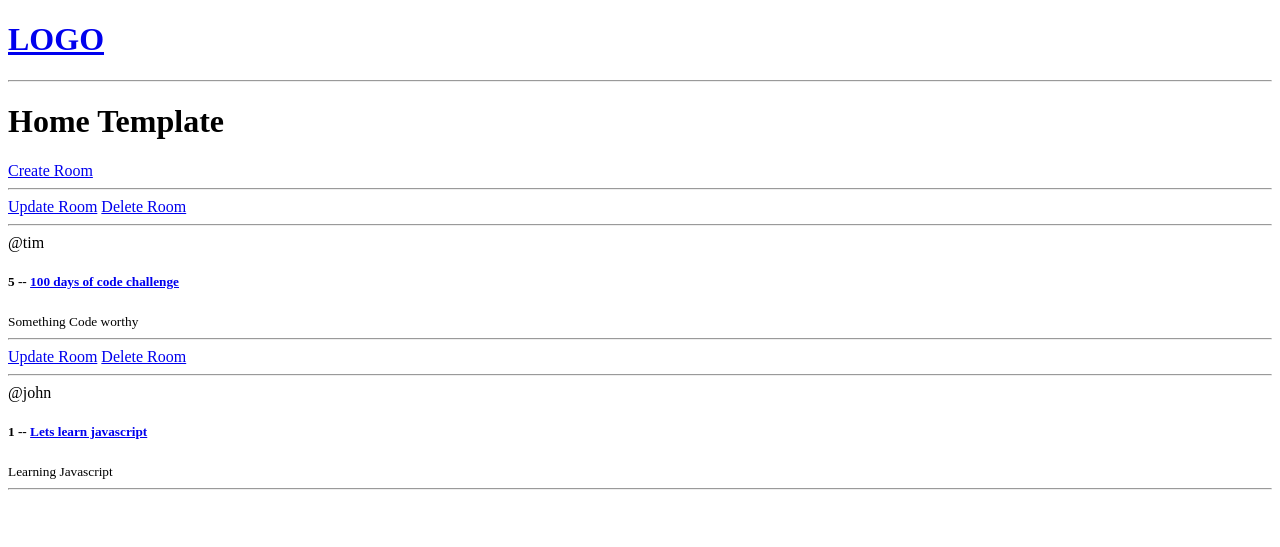
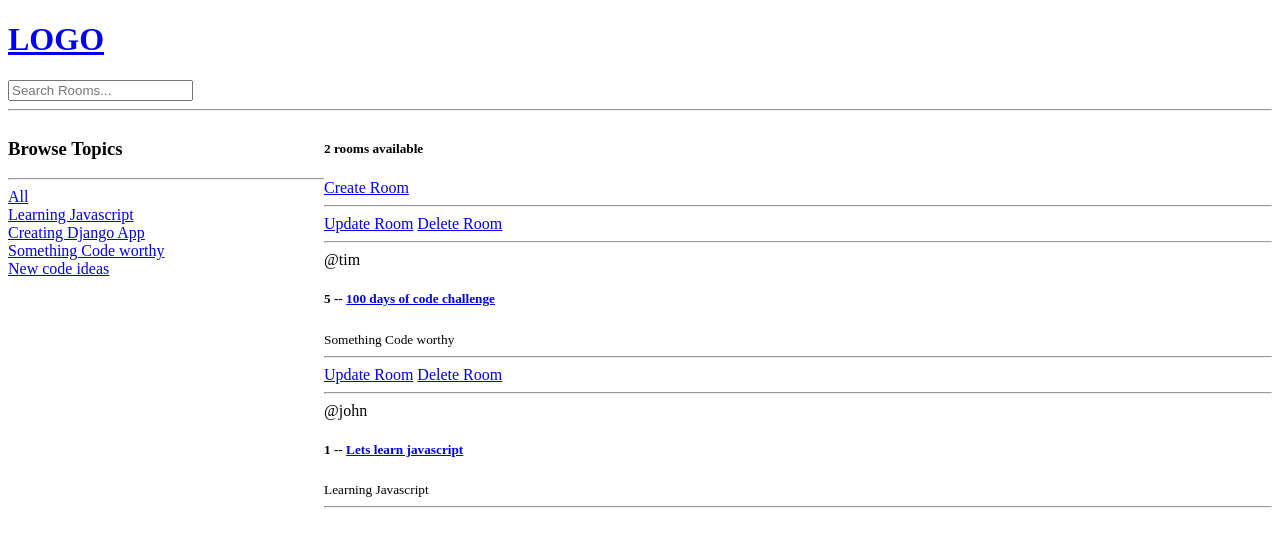
Before and after one commit to JohnCarlson1/studybud, a Django app: page / in a window 1280 px wide. Shown: the top 547 px of the page. Run offline with Django 4.2, Linux system fonts and the light colour scheme; data comes from the database, SQL or seed files in the repository; both versions use the stored data as it was after the commit.

Commit message:
Added Search functionality

```diff
--- a/baseApp/templates/baseApp/home.html
+++ b/baseApp/templates/baseApp/home.html
@@ -2,12 +2,34 @@
 
 {% block content %}
 
-<h1>Home Template</h1>
+<style>
+    .home-container {
+        display: grid;
+        grid-template-columns: 1fr 3fr;
+    }
+</style>
 
+<div class="home-container">
 
-<div>
+    <div>
+        <h3>Browse Topics</h3>
+        <hr>
 
-    <a href="{% url 'create-room' %}">Create Room</a>
+        <div>
+            <a href="{% url 'home' %}">All</a>
+        </div>
+
+        {% for topic in topics %}
+        <div>
+            <a href="{% url 'home' %}?q={{topic.name}}">{{topic.name}}</a>
+        </div>
+        {% endfor %}
+
+    </div>
+
+    <div>
+        <h5>{{room_count}} rooms available</h5>
+        <a href="{% url 'create-room' %}">Create Room</a>
     <hr>
     <div>
         {% for room in rooms %}
@@ -25,6 +47,9 @@
         {% endfor %}
 
     </div>
+    </div>
+
+
 </div>
 
 {% endblock content %}
--- a/baseApp/views.py
+++ b/baseApp/views.py
@@ -1,10 +1,25 @@
 from django.shortcuts import render, redirect
-from .models import Room
+from django.db.models import Q
+from .models import Room, Topic
 from .forms import RoomForm
 
 def home(request):
-    rooms = Room.objects.all() #objects is used to query database table
-    context = {'rooms': rooms} # key is variable used in for loop, pair is list
+
+    #for search functionality on home page
+    q = request.GET.get('q') if request.GET.get('q') != None else ''
+
+    #objects is used to query Room model, filter filters to rooms where topic name contains (i requires
+    #allows lowercase) q which is the get request
+    rooms = Room.objects.filter(
+        Q(topic__name__icontains=q) |
+        Q(name__icontains=q) |
+        Q(description__contains=q)
+        ) #objects is used to query database table, Q is imported from db.models, allows searching by multiple parameters
+
+    topics = Topic.objects.all()
+    room_count = rooms.count()
+
+    context = {'rooms': rooms, 'topics': topics, 'room_count':room_count} # key is variable used in for loop, pair is list
     return render(request, 'baseApp/home.html', context) # passing context in makes it available in home.html
 
 def room(request, pk):
--- a/templates/navbar.html
+++ b/templates/navbar.html
@@ -2,4 +2,7 @@
     <h1>LOGO</h1>
 </a>
 
+<form action="{% url 'home' %}" method="GET">
+    <input type="text" name ="q" placeholder="Search Rooms..." />
+</form>
 <hr>
```
Also changed, not shown: db.sqlite3.
